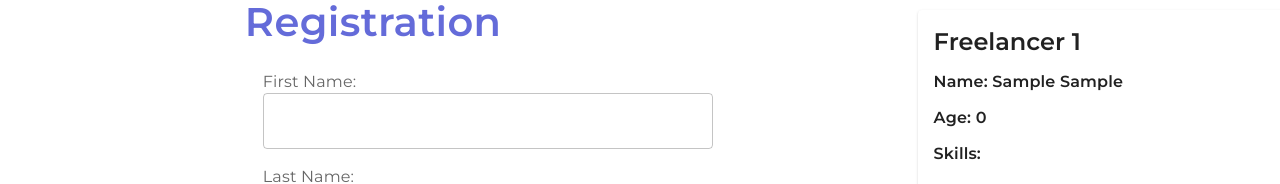
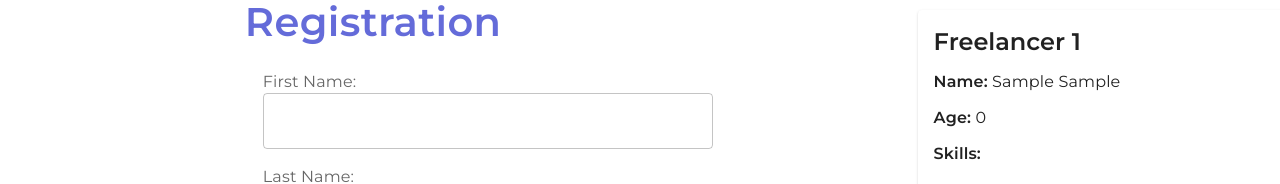
Before and after one commit to proga-react-practice/epsilon-volodymyr-misuyra, a React (Vite) app in the folder vite-project/: page / in a window 1280 px wide. Both pictures are taken after typing "Sample", "Sample" into the empty fields and a click on the button "REGISTER". Shown: the part 196-380 px from the top of the page. Built offline with nearby package versions, Linux system fonts and the light colour scheme.

Commit message:
fixed font weight

```diff
--- a/vite-project/src/components/cards.tsx
+++ b/vite-project/src/components/cards.tsx
@@ -11,16 +11,22 @@ interface Props {
 
 const FreelancerList: React.FC<Props> = ({ freelancers, onDelete }) => {
   return (
-    <Box sx={{ ml:'16%', mt:'10%' }}>
+    <Box sx={{ ml:'16%', mt:'10%'}}>
       <Typography sx={{ fontSize: '40px', marginBottom: '18px', fontFamily:'Montserrat', fontWeight:'600'}} color="primary">Registered Freelancers</Typography>
       {freelancers.map((freelancer, index) => (
         <Card key={index} className="freelancer-card" sx={{width:'500px', mb:'24px', height:'180px'}}>
-          <CardContent sx={{ p: 2 ,display:'flex', flexWrap:'nowrap'}}>
+          <CardContent sx={{ p: 2 ,display:'flex' }}>
             <Box>
             <Typography variant="h5" sx={{ mb: 1,fontFamily:'Montserrat', fontWeight:'600' }}>Freelancer {index + 1}</Typography>
-            <Typography sx={{mt:'12px',fontFamily:'Montserrat', fontWeight:'600'}} >Name: {freelancer.firstName} {freelancer.lastName}</Typography>
-            <Typography sx={{mt:'12px',fontFamily:'Montserrat', fontWeight:'600'}}>Age: {freelancer.age}</Typography>
-            <Typography sx={{mt:'12px',fontFamily:'Montserrat', fontWeight:'600'}}>Skills: {freelancer.skills.join(', ')}</Typography>
+            <Typography sx={{ mt: '12px', fontFamily: 'Montserrat' }}>
+            <Box component="span" sx={{ fontWeight: '600' }}>Name:</Box> {freelancer.firstName} {freelancer.lastName}
+            </Typography>
+            <Typography sx={{ mt: '12px', fontFamily: 'Montserrat' }}>
+            <Box component="span" sx={{ fontWeight: '600' }}>Age:</Box> {freelancer.age}
+            </Typography>
+            <Typography sx={{ mt: '12px', fontFamily: 'Montserrat' }}>
+            <Box component="span" sx={{ fontWeight: '600' }}>Skills:</Box> {freelancer.skills.join(', ')}
+            </Typography>
             </Box>
             <Box>
             <IconButton sx={{ml: '190px' }} onClick={() => onDelete(index)} color="primary"><DeleteIcon /></IconButton>
--- a/vite-project/src/index.css
+++ b/vite-project/src/index.css
@@ -1,6 +1,6 @@
 .maindiv{
     display: flex;
-    flex-wrap: nowrap;
+
 }
 .dark-background {
     background-color: 232121;
```
